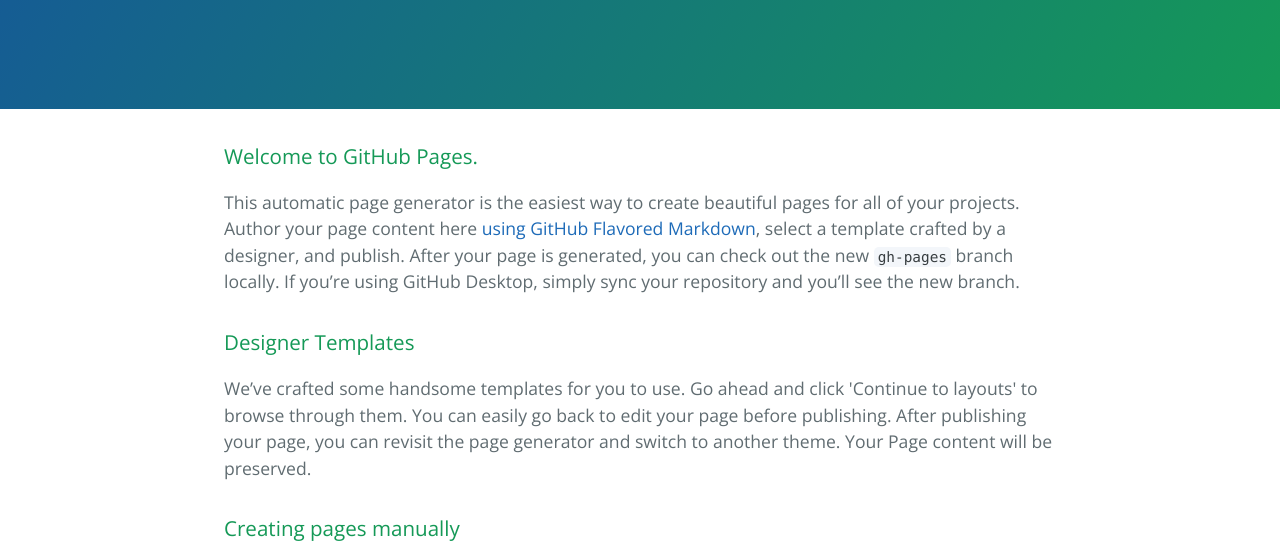
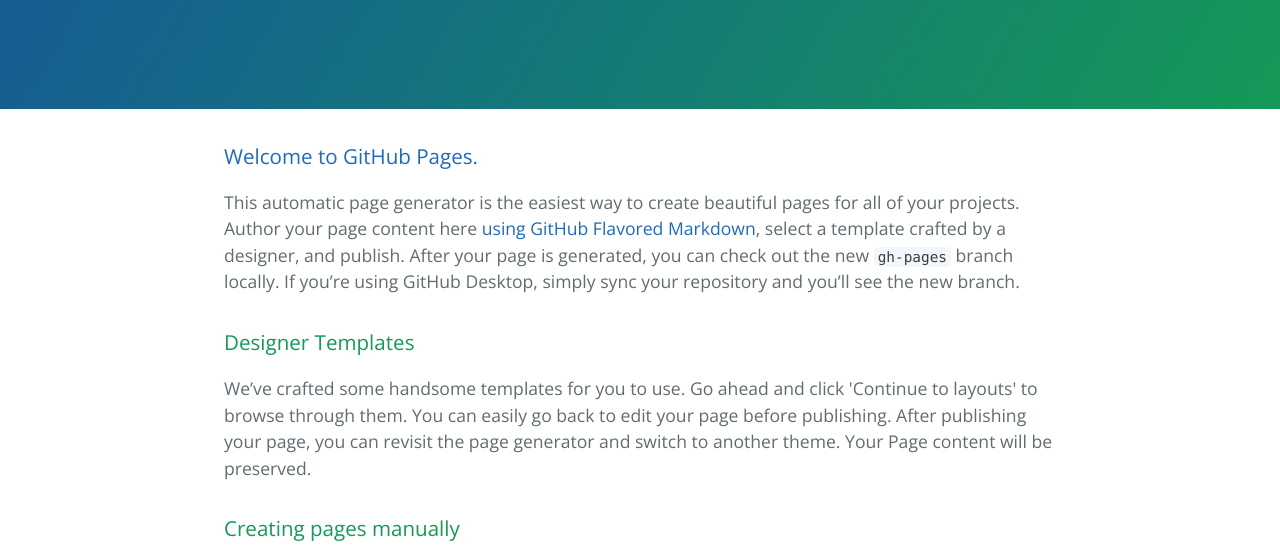
Before and after one commit to jzpyoung/jzpyoung.github.io, a plain HTML site: page index.html in a window 1280 px wide. Shown: the part 208-766 px from the top of the page. Drawn offline with nearby package versions, Linux system fonts and the light colour scheme.

Commit message:
Update index.html

```diff
--- a/index.html
+++ b/index.html
@@ -17,7 +17,7 @@
 
     <section class="main-content">
       <h3>
-<a id="welcome-to-github-pages" class="anchor" href="/git命令.md" aria-hidden="true"><span aria-hidden="true" class="octicon octicon-link"></span></a>Welcome to GitHub Pages.</h3>
+<a id="welcome-to-github-pages" class="anchor" href="/git命令.md" aria-hidden="true"><span aria-hidden="true" class="octicon octicon-link"></span>Welcome to GitHub Pages.</a></h3>
 
 <p>This automatic page generator is the easiest way to create beautiful pages for all of your projects. Author your page content here <a href="https://guides.github.com/features/mastering-markdown/">using GitHub Flavored Markdown</a>, select a template crafted by a designer, and publish. After your page is generated, you can check out the new <code>gh-pages</code> branch locally. If you’re using GitHub Desktop, simply sync your repository and you’ll see the new branch.</p>
 
```
